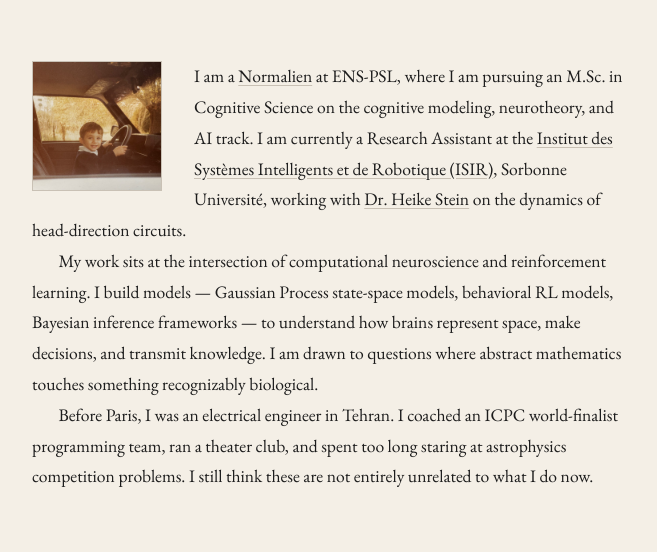
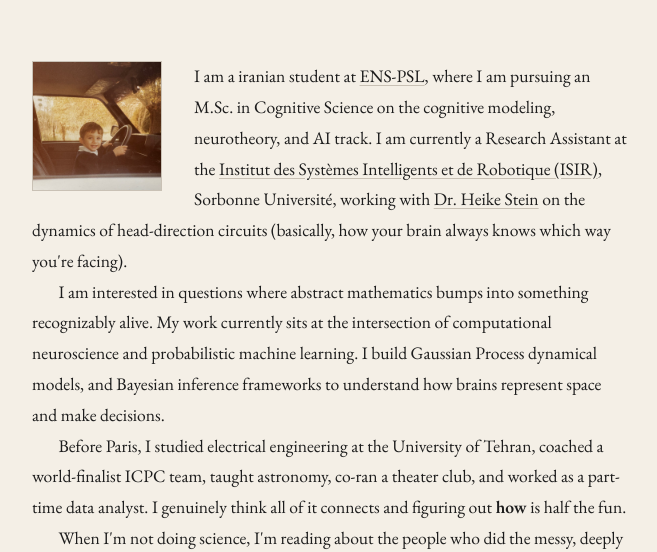
Before and after one commit to Sepsad/sepsad.github.io, an Eleventy site: page about.md in a window 1280 px wide. Shown: the part 254-806 px from the top of the page, without its empty margins (310-967 px from the left). Built offline with nearby package versions, Linux system fonts and the light colour scheme; Eleventy itself is replaced by a stand-in of ours; files that its build step writes are made by us from their sources.

Commit message:
update about

```diff
--- a/about.md
+++ b/about.md
@@ -1,14 +1,17 @@
 ---
 layout: page.njk
 title: About — Sepehr Saeedpour
-description: "About Sepehr Saeedpour — Normalien at ENS-PSL, computational neuroscience."
+description: "About Sepehr Saeedpour — Student at ENS-PSL, computational neuroscience."
 navPage: about
 pageTitle: About
 showPhoto: true
 permalink: /about.html
 ---
-I am a [Normalien](https://www.ens.psl.eu) at ENS-PSL, where I am pursuing an M.Sc. in Cognitive Science on the cognitive modeling, neurotheory, and AI track. I am currently a Research Assistant at the [Institut des Systèmes Intelligents et de Robotique (ISIR)](https://www.isir.upmc.fr), Sorbonne Université, working with [Dr. Heike Stein](https://heike-stein.github.io) on the dynamics of head-direction circuits.
+I am a iranian student at [ENS-PSL](https://www.ens.psl.eu), where I am pursuing an M.Sc. in Cognitive Science on the cognitive modeling, neurotheory, and AI track. I am currently a Research Assistant at the [Institut des Systèmes Intelligents et de Robotique (ISIR)](https://www.isir.upmc.fr), Sorbonne Université, working with [Dr. Heike Stein](https://heike-stein.github.io) on the dynamics of head-direction circuits (basically, how your brain always knows which way you're facing).
 
-My work sits at the intersection of computational neuroscience and reinforcement learning. I build models — Gaussian Process state-space models, behavioral RL models, Bayesian inference frameworks — to understand how brains represent space, make decisions, and transmit knowledge. I am drawn to questions where abstract mathematics touches something recognizably biological.
+I am interested in questions where abstract mathematics bumps into something recognizably alive.
+My work currently sits at the intersection of computational neuroscience and probabilistic machine learning. I build Gaussian Process dynamical models, and Bayesian inference frameworks to understand how brains represent space and make decisions.
 
-Before Paris, I was an electrical engineer in Tehran. I coached an ICPC world-finalist programming team, ran a theater club, and spent too long staring at astrophysics competition problems. I still think these are not entirely unrelated to what I do now.
+Before Paris, I studied electrical engineering at the University of Tehran, coached a world-finalist ICPC team, taught astronomy, co-ran a theater club, and worked as a part-time data analyst. I genuinely think all of it connects and figuring out **how** is half the fun.
+
+When I'm not doing science, I'm reading about the people who did the messy, deeply human process behind the clean results. The rest of the time I'm on foot somewhere in Paris, which turns out to be a get lost in.
```
